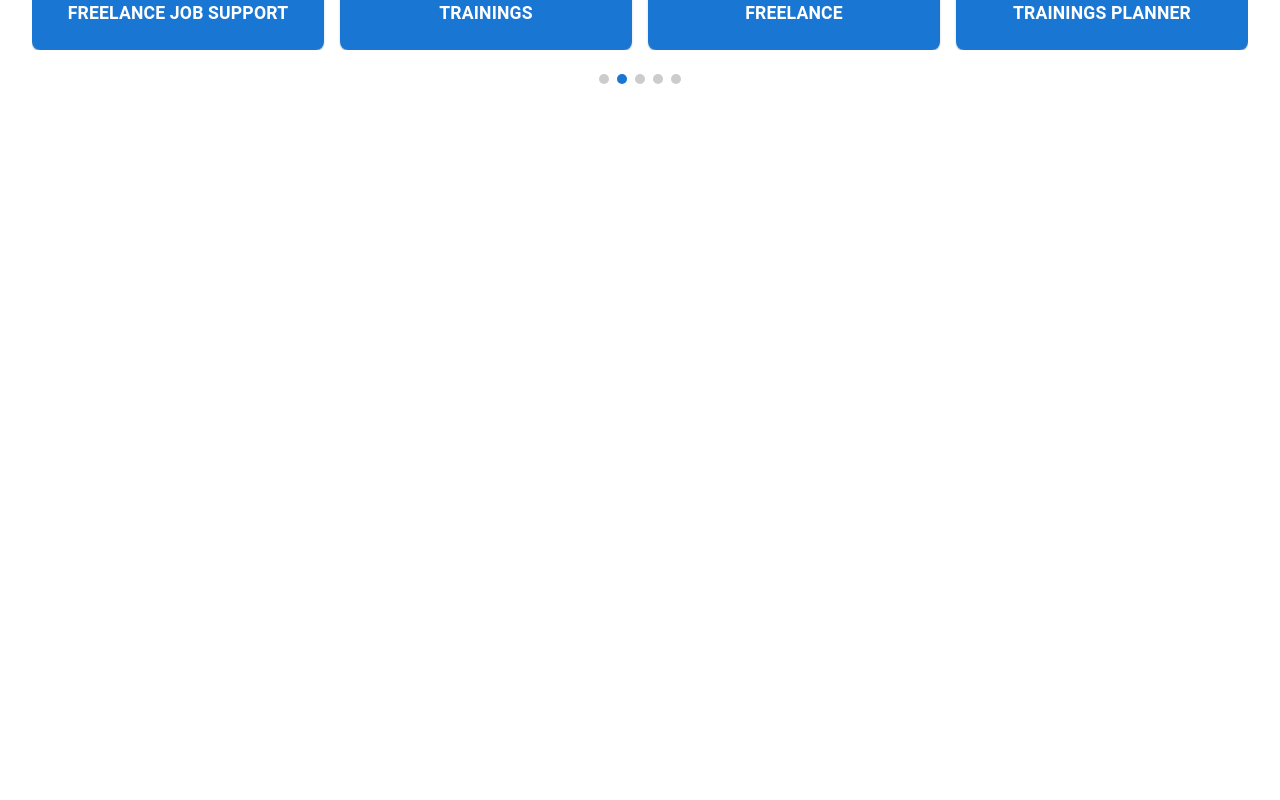
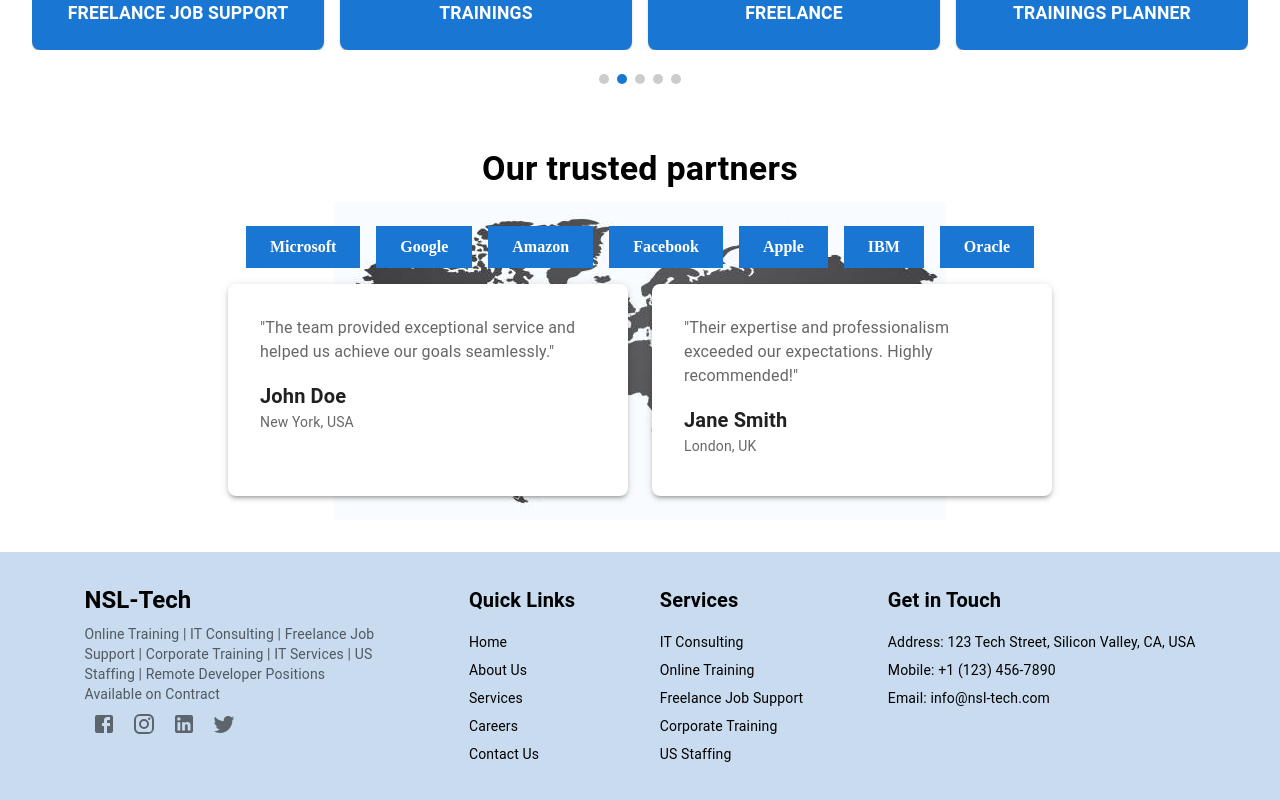
Before and after one commit to darshan1005/NSL-Tech, a React (Vite) app: page / in a window 1280 px wide. Shown: the part 1714-2514 px from the top of the page. Before the commit the page ends 1830 px from the top, so only its background shows below. Built offline with nearby package versions, Linux system fonts and the light colour scheme.

Commit message:
Component changes

```diff
--- a/src/App.tsx
+++ b/src/App.tsx
@@ -1,4 +1,5 @@
 import About from "./components/About"
+import Footer from "./components/Footer"
 import Hero from "./components/Hero"
 import MediaHeader from "./components/MediaHeader"
 import NavBar from "./components/NavBar"
@@ -15,6 +16,7 @@ const App = () => {
       <About />
       <ServicesCarousel />
       <ScrollToTop />
+      <Footer />
     </>
   )
 }
--- a/src/components/Footer.tsx
+++ b/src/components/Footer.tsx
@@ -0,0 +1,91 @@
+import { Box, Typography, Link, IconButton } from '@mui/material';
+import { Facebook, Instagram, LinkedIn, Twitter } from '@mui/icons-material';
+
+const Footer = () => {
+  return (
+    <Box
+      sx={{
+        display: 'flex',
+        flexWrap: 'wrap',
+        justifyContent: "space-evenly",
+        gap: 4,
+        padding: 4,
+        backgroundColor: '#c8dbef',
+      }}
+    >
+      <Box width={300}>
+        {/* Logo and Description */}
+        <Box>
+          <Typography variant="h5" fontWeight="bold" mb={1}>
+            NSL-Tech
+          </Typography>
+          <Typography variant="body2" color="textSecondary" >
+            Online Training | IT Consulting | Freelance Job Support | Corporate Training | IT Services | US Staffing | Remote Developer Positions Available on Contract
+          </Typography>
+        </Box>
+
+        {/* Social Media Icons */}
+        <Box>
+          <IconButton href="https://facebook.com" target="_blank">
+            <Facebook />
+          </IconButton>
+          <IconButton href="https://instagram.com" target="_blank">
+            <Instagram />
+          </IconButton>
+          <IconButton href="https://linkedin.com" target="_blank">
+            <LinkedIn />
+          </IconButton>
+          <IconButton href="https://twitter.com" target="_blank">
+            <Twitter />
+          </IconButton>
+        </Box>
+      </Box>
+
+      {/* Quick Links */}
+      <Box>
+        <Typography variant="h6" fontWeight="bold" mb={2}>
+          Quick Links
+        </Typography>
+        {['Home', 'About Us', 'Services', 'Careers', 'Contact Us'].map((link, index) => (
+          <Typography key={index} variant="body2" mb={1}>
+            <Link href={`/${link.toLowerCase().replace(/\s+/g, '-')}`} color="inherit" underline="hover">
+              {link}
+            </Link>
+          </Typography>
+        ))}
+      </Box>
+
+      {/* Services */}
+      <Box>
+        <Typography variant="h6" fontWeight="bold" mb={2}>
+          Services
+        </Typography>
+        {['IT Consulting', 'Online Training', 'Freelance Job Support', 'Corporate Training', 'US Staffing'].map(
+          (service, index) => (
+            <Typography key={index} variant="body2" mb={1}>
+              {service}
+            </Typography>
+          )
+        )}
+      </Box>
+
+      {/* Get in Touch */}
+      <Box>
+        <Typography variant="h6" fontWeight="bold" mb={2}>
+          Get in Touch
+        </Typography>
+        <Typography variant="body2" mb={1}>
+          Address: 123 Tech Street, Silicon Valley, CA, USA
+        </Typography>
+        <Typography variant="body2" mb={1}>
+          Mobile: +1 (123) 456-7890
+        </Typography>
+        <Typography variant="body2">
+          Email: <Link href="mailto:info@nsl-tech.com" color="inherit" underline="hover">info@nsl-tech.com</Link>
+        </Typography>
+      </Box>
+    </Box>
+  );
+};
+
+export default Footer;
--- a/src/components/MediaHeader.tsx
+++ b/src/components/MediaHeader.tsx
@@ -18,7 +18,7 @@ const MediaHeader = () => {
         flexDirection: { xs: 'column', sm: 'row' },
         justifyContent: 'flex-start',
         alignItems: 'center',
-        px: { xs: 0, sm: 5, md: 10 },
+        px: { xs: 0, sm: 3 },
         py: 1,
         background: 'linear-gradient(to right, #00cfff, #0072bc)',
         color: 'white',
--- a/src/components/NavBar.tsx
+++ b/src/components/NavBar.tsx
@@ -44,7 +44,7 @@ const NavBar = () => {
         <Toolbar>
           {/* Logo */}
           <Box sx={{ display: 'flex', alignItems: 'center', flexGrow: 1 }}>
-            <img src={PTech} alt="PraJosh Logo" style={{ height: 40, marginRight: 8 }} />
+            <img src={PTech} alt="demo Logo" style={{ height: 40 }} />
           </Box>
 
           {/* Desktop Menu */}
--- a/src/components/Services.tsx
+++ b/src/components/Services.tsx
@@ -8,6 +8,7 @@ import {
   CardContent,
   useMediaQuery,
 } from '@mui/material';
+import map from '../assets/world-app.jpg';
 
 const services = [
   {
@@ -53,7 +54,7 @@ const ServicesCarousel = () => {
     stopAutoScroll();
     intervalRef.current = setInterval(() => {
       setActiveIndex((prevIndex) => (prevIndex + 1) % services.length);
-    }, 3000); // Change card every 3 seconds
+    }, 5000); // Change card every 3 seconds
   };
 
   const stopAutoScroll = () => {
@@ -69,6 +70,7 @@ const ServicesCarousel = () => {
   );
 
   return (
+    <>
       <Box sx={{ textAlign: 'center', py: 4, px: { xs: 2, sm: 4 } }}>
         <Typography variant="h4" fontWeight="bold" gutterBottom>
           Our Services
@@ -136,6 +138,89 @@ const ServicesCarousel = () => {
           ))}
         </Box>
       </Box>
+      <Box>
+        <Typography variant="h4" fontWeight="bold" gutterBottom textAlign={'center'} mt={4}>
+          Our trusted partners
+        </Typography>
+        <Box
+          sx={{
+            display: 'flex',
+            justifyContent: 'center',
+            flexWrap: 'wrap',
+            gap: 2,
+            py: 3,
+            px: 2,
+            backgroundImage: `url(${map})`,
+            backgroundSize: 'fit',
+            backgroundRepeat: 'no-repeat',
+            backgroundPosition: 'center',
+            borderRadius: 2,
+            mb: 4,
+          }}
+        >
+          {['Microsoft', 'Google', 'Amazon', 'Facebook', 'Apple', 'IBM', 'Oracle'].map((company, index) => (
+            <Box
+              key={index}
+              sx={{
+                display: 'flex',
+                alignItems: 'center',
+                justifyContent: 'center',
+                px: 3,
+                py: 1.5,
+                backgroundColor: theme.palette.primary.main,
+                color: theme.palette.primary.contrastText,
+                fontWeight: 'bold',
+                transition: 'transform 0.3s ease',
+                '&:hover': {
+                  transform: 'scale(1.1)',
+                },
+              }}
+            >
+              {company}
+            </Box>
+          ))}
+
+          {/* Client Reviews */}
+          <Box sx={{ display: 'flex', justifyContent: 'center', gap: 3, flexWrap: 'wrap' }}>
+            {[
+              {
+                review: 'The team provided exceptional service and helped us achieve our goals seamlessly.',
+                name: 'John Doe',
+                location: 'New York, USA',
+              },
+              {
+                review: 'Their expertise and professionalism exceeded our expectations. Highly recommended!',
+                name: 'Jane Smith',
+                location: 'London, UK',
+              },
+            ].map((client, index) => (
+              <Card
+                key={index}
+                sx={{
+                  maxWidth: 400,
+                  p: 2,
+                  boxShadow: 3,
+                  borderRadius: 2,
+                  backgroundColor: theme.palette.background.paper,
+                }}
+              >
+                <CardContent>
+                  <Typography variant="body1" color="textSecondary" mb={2}>
+                    "{client.review}"
+                  </Typography>
+                  <Typography variant="h6" fontWeight="bold">
+                    {client.name}
+                  </Typography>
+                  <Typography variant="body2" color="textSecondary">
+                    {client.location}
+                  </Typography>
+                </CardContent>
+              </Card>
+            ))}
+          </Box>
+        </Box>
+      </Box>
+    </>
   );
 };
 
```
Also changed, not shown: src/assets/world-app.jpg (added). Lines whose indentation alone changed are shown as unchanged.
